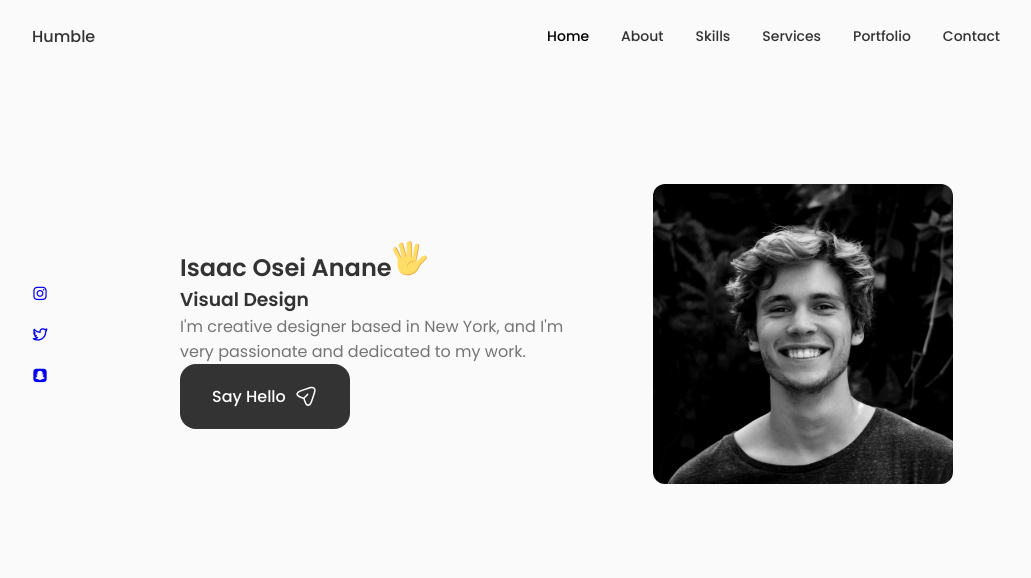
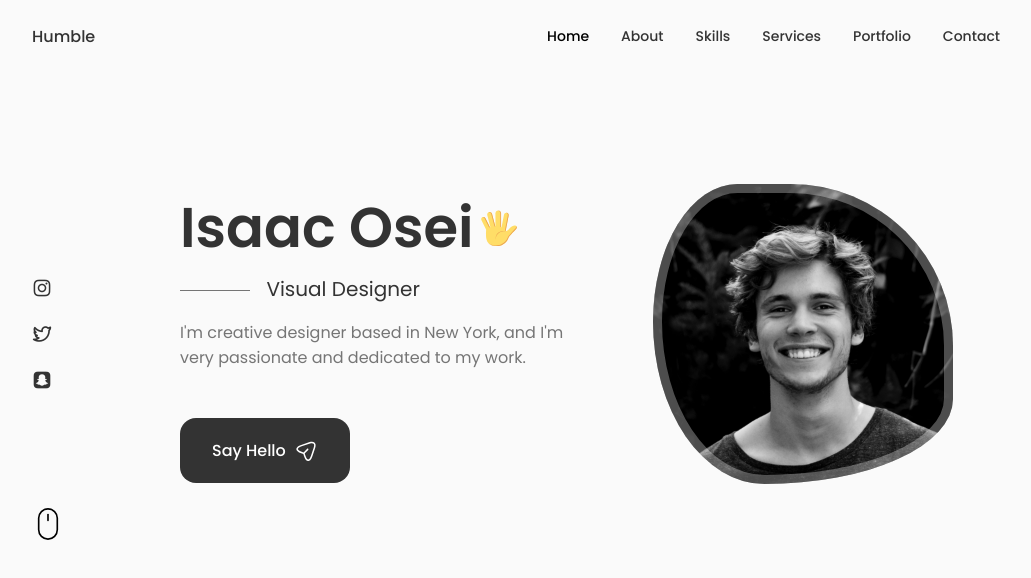
Before and after one commit to HumbleGh/reactfolio, a React (Create React App) app: page / in a window 1280 px wide. Shown: the top 578 px of the page, without its empty margins (124-1155 px from the left). Built offline with nearby package versions, Linux system fonts and the light colour scheme.

Commit message:
scroll-function added

```diff
--- a/src/components/home/Data.jsx
+++ b/src/components/home/Data.jsx
@@ -4,7 +4,7 @@ const Data = () => {
   return (
     <div className="home__data">
         <h1 className="home__title">
-            Isaac Osei Anane
+            Isaac Osei
 
             <svg
                   width="36"
@@ -57,7 +57,7 @@ const Data = () => {
             </svg>
 
         </h1>
-        <h3 className="home__subtitle">Visual Design</h3>
+        <h3 className="home__subtitle">Visual Designer</h3>
         <p className="home__description">I'm creative designer based in New York,
           and I'm very passionate and dedicated to my work.
         </p>
--- a/src/components/home/Home.jsx
+++ b/src/components/home/Home.jsx
@@ -2,6 +2,7 @@ import React from 'react';
 import "./home.css";
 import Social from './Social';
 import Data from './Data';
+import ScrollDown from './ScrollDown';
 
 const Home = () => {
   return (
@@ -14,6 +15,8 @@ const Home = () => {
 
                 <Data />
             </div>
+
+            <ScrollDown />
         </div>
     </section>
   )
--- /dev/null
+++ b/src/components/home/ScrollDown.jsx
@@ -0,0 +1,49 @@
+import React from 'react'
+
+const ScrollDown = () => {
+  return (
+    <div className="home__scroll">
+        <a href="#about" className="home__scroll-button button--flex">
+        <svg
+                width="32px"
+                height="32px"
+                class="home__scroll-mouse"
+                viewBox="0 0 247 390"
+                version="1.1"
+                xmlns="http://www.w3.org/2000/svg"
+                xmlnsXlink="http://www.w3.org/1999/xlink"
+                style= {{
+                  fillRule: "evenodd",
+                  clipRule: "evenodd",
+                  strokeLinecap: "round",
+                  strokeLinejoin: "round",
+                  strokeMiterlimit: "1.5",
+                }}
+              >
+                <path
+                  class="wheel"
+                  d="M123.359,79.775l0,72.843"
+                  style= {{
+                    fill: "none",
+                    stroke: "#000",
+                    strokeWidth: "20px",
+
+                  }}
+                ></path>
+                <path
+                  id="mouse"
+                  d="M236.717,123.359c0,-62.565 -50.794,-113.359 -113.358,-113.359c-62.565,0 -113.359,50.794 -113.359,113.359l0,143.237c0,62.565 50.794,113.359 113.359,113.359c62.564,0 113.358,-50.794 113.358,-113.359l0,-143.237Z"
+                  style= {{
+                    fill: "none",
+                    stroke: "#000",
+                    strokeWidth: "20px",
+                  }}
+                ></path>
+              </svg>
+        </a>
+
+    </div>
+  )
+}
+
+export default ScrollDown
--- a/src/components/home/Social.jsx
+++ b/src/components/home/Social.jsx
@@ -4,17 +4,17 @@ const Social = () => {
   return (
     <div className='home__social'>
 
-        <a href="https://instagram.com/iamhum_ble" className="home_social-icon" >
+        <a href="https://instagram.com/iamhum_ble" className="home__social-icon" >
         <i class="uil uil-instagram"></i>
         </a>
 
 
-        <a href="https://twitter.com/iamhum_ble" className="home_social-icon" >
+        <a href="https://twitter.com/iamhum_ble" className="home__social-icon" >
         <i class="uil uil-twitter-alt"></i>
         </a>
 
 
-        <a href="https://snapchat.com/iamhum_ble" className="home_social-icon" >
+        <a href="https://snapchat.com/iamhum_ble" className="home__social-icon" >
         <i class="uil uil-snapchat-square"></i>
         </a>
 
--- a/src/components/home/home.css
+++ b/src/components/home/home.css
@@ -20,15 +20,64 @@
     color: var(--title-color-dark);
 }
 
+.home__title {
+    font-size: var(--big-font-size);
+    margin-bottom: var(--mb-0-25);
+}
+
+.home__subtitle::before {
+    content: '';
+    position: absolute;
+    width: 70px;
+    height: 1px;
+    background-color: var(--text-color);
+    left: 0;
+    top: 1rem;
+
+}
+
+.home__description {
+    max-width: 400px;
+    margin-bottom: var(--mb-3);
+}
+
+.home__hand {
+    width: 38px;
+    height: 38px;
+    margin-left: 0.4rem;
+}
+
+.home__subtitle {
+    position: relative;
+    font-size: var(--h3-font-size);
+    padding-left: 5.4rem;
+    font-weight: var(--font-normal);
+    margin-bottom: var(--mb-1);
+}
+
 .home__img {
     background: url(../../assets//profile.jpg);
     background-position: center;
     background-repeat: no-repeat;
     background-size: cover;
-    box-shadow: inset 0 0 0 9px rgb(255, 255, 255 / 30%);
+    box-shadow: inset 0 0 0 9px rgb(255 255 255 / 30%);
     order: 1;
     justify-self: center;
     width: 300px;
     height: 300px;
-    border-radius: 12px;
+    animation: profile__animate 8s ease-in-out infinite 1s;
 }
+
+@keyframes profile__animate {
+    0% {
+        border-radius: 60% 40% 30% 70%/60% 30% 70% 40%;
+    }
+
+    50% {
+        border-radius: 30% 60% 70% 40%/50% 60% 30% 60%;
+    }
+
+    100% {
+        border-radius: 60% 40% 30% 70%/60% 30% 70% 40%;
+    }
+}
```
